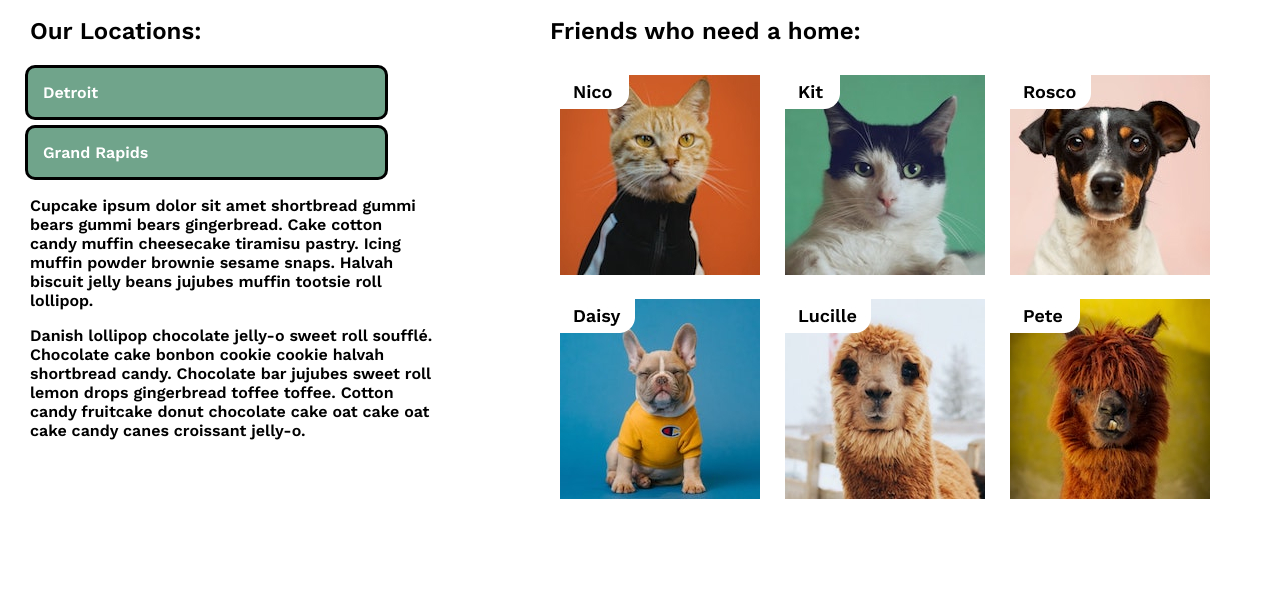
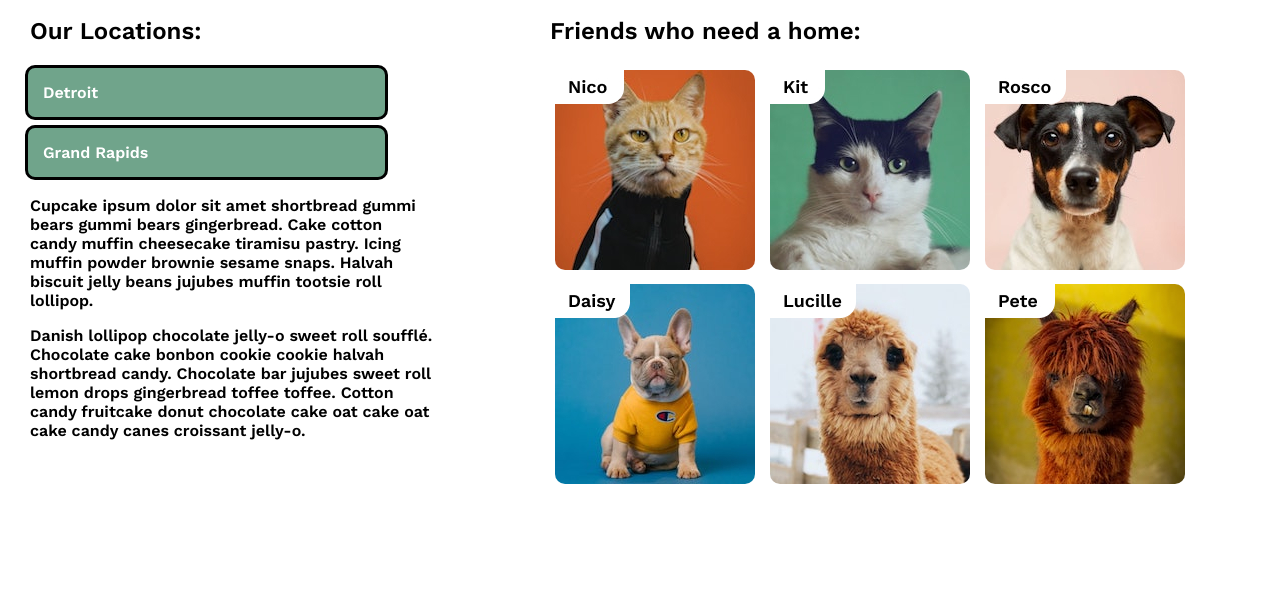
Before and after one commit to JS-GitRepo/Snyder-part-one, a plain HTML site: page index.html in a window 1280 px wide. Shown: the part 129-723 px from the top of the page. Drawn offline with nearby package versions, Linux system fonts and the light colour scheme.

Commit message:
Okay this should be the actual final

```diff
--- a/style.css
+++ b/style.css
@@ -88,6 +88,11 @@ main {
     max-width: 500px;
 }
 
+#ImageSection img{
+    border-radius: 10px;
+    margin: 5px 5px;
+}
+
 footer {
     background-color: #70a48b;
     position: fixed;
@@ -136,8 +141,4 @@ footer {
     /* Intended to make images fit 3 wide 2 tall fullscreen, but have a transition in scaling before fullscreen. */
     }
 
-    #ImageSection img {
-        margin: 10px 10px;
-    }
-
 }
```
